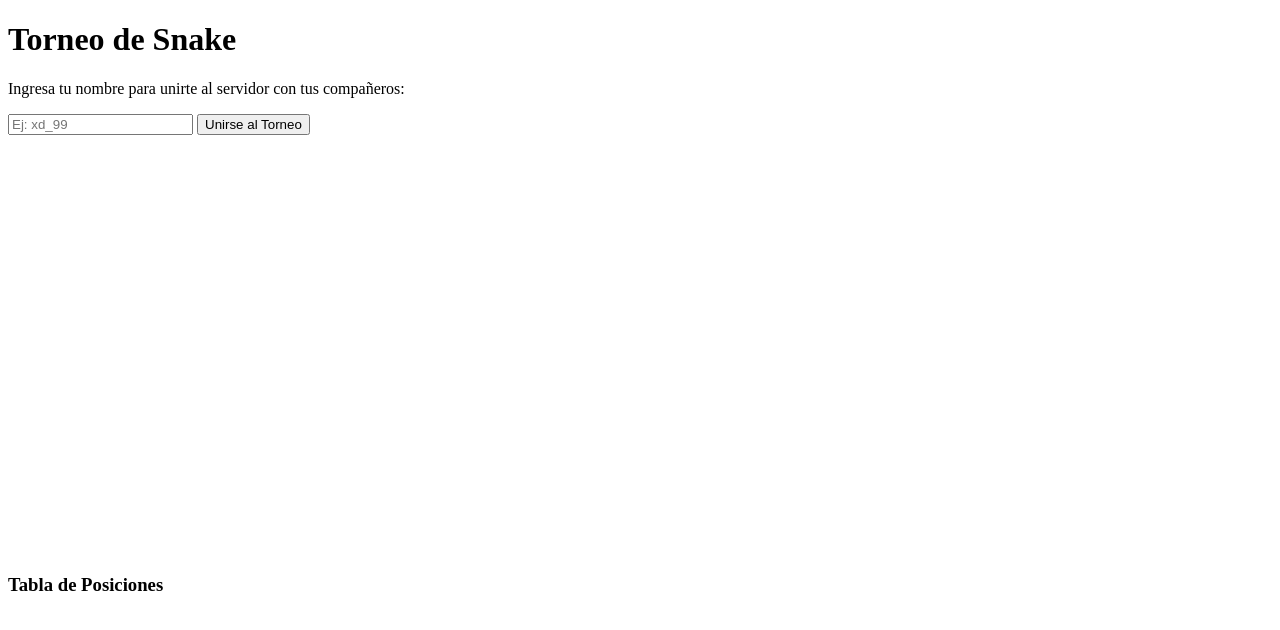
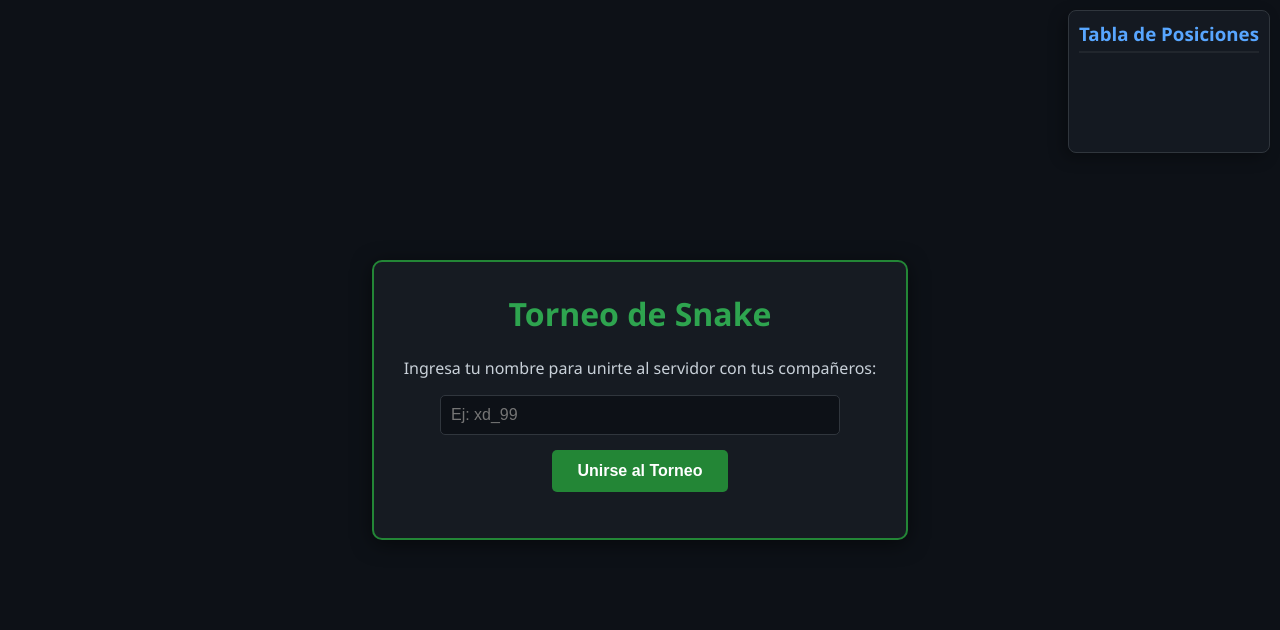
Before and after one commit to AlberttMora/torneo-snake, a website: page public/index.html in a window 1280 px wide. Drawn offline with nearby package versions, Linux system fonts and the light colour scheme; no server answers.

Commit message:
Vuelven los estilos

```diff
--- a/public/css/styles.css
+++ b/public/css/styles.css
@@ -1,3 +1,141 @@
+/* Configuración General de la pantalla */
+body {
+    margin: 0;
+    padding: 0;
+    background-color: #0d1117;
+    color: #c9d1d9;
+    font-family: 'Segoe UI', Tahoma, Geneva, Verdana, sans-serif;
+    display: flex;
+    justify-content: center;
+    align-items: center;
+    height: 100vh;
+    overflow: hidden;
+}
+
+/* Control de pantallas activas/ocultas */
+.pantalla {
+    display: none;
+}
+.pantalla.active {
+    display: flex;
+    justify-content: center;
+    align-items: center;
+}
+
+/* Tarjeta del Lobby */
+.tarjeta-lobby {
+    background-color: #161b22;
+    padding: 30px;
+    border-radius: 10px;
+    border: 2px solid #238636;
+    text-align: center;
+    box-shadow: 0 4px 20px rgba(0, 0, 0, 0.5);
+}
+
+.tarjeta-lobby h1 {
+    color: #2ea44f;
+    margin-top: 0;
+}
+
+input {
+    padding: 10px;
+    width: 80%;
+    border-radius: 5px;
+    border: 1px solid #30363d;
+    background-color: #0d1117;
+    color: white;
+    font-size: 16px;
+    margin-bottom: 15px;
+}
+
+button {
+    background-color: #238636;
+    color: white;
+    border: none;
+    padding: 12px 25px;
+    font-size: 16px;
+    font-weight: bold;
+    border-radius: 5px;
+    cursor: pointer;
+    transition: background 0.2s;
+}
+
+button:hover {
+    background-color: #2ea44f;
+}
+
+button:disabled {
+    background-color: #21262d;
+    color: #8b949e;
+    cursor: not-allowed;
+}
+
+/* El lienzo del juego (Culebrita) */
+canvas {
+    border: 4px solid #30363d;
+    background-color: #000;
+    box-shadow: 0 0 20px rgba(46, 164, 79, 0.3);
+    max-width: 95%;
+    height: auto;
+    display: block;
+    margin: 10px auto;
+    touch-action: none;
+}
+
+/* Tabla de Posiciones flotante */
+#panel-ranking {
+    position: fixed !important;
+    top: 10px !important;
+    right: 10px !important;
+    background-color: rgba(22, 27, 34, 0.95) !important;
+    border: 1px solid #30363d !important;
+    padding: 10px !important;
+    border-radius: 8px !important;
+    width: 180px !important;
+
+    /* Forzamos el tamaño para móviles */
+    height: auto !important;
+    max-height: 25vh !important;
+
+    box-shadow: -5px 5px 15px rgba(0,0,0,0.3) !important;
+
+    display: flex !important;
+    flex-direction: column !important;
+}
+
+
+#panel-ranking h3 {
+    margin-top: 0;
+    border-bottom: 2px solid #21262d;
+    padding-bottom: 5px;
+    color: #58a6ff;
+    text-align: center;
+    flex-shrink: 0;       /* Título se mantiene arriba */
+}
+
+#lista-ranking {
+    padding-left: 20px !important;
+    margin: 10px 0 !important;
+    flex-grow: 1 !important;
+    min-height: 50px !important;
+    overflow-y: auto !important; /* Aquí es donde el scroll debe aparecer */
+    padding-right: 5px !important;
+    scrollbar-width: thin !important;
+}
+
+#lista-ranking li {
+    padding: 5px 0;
+    font-size: 14px;
+    border-bottom: 1px solid #21262d;
+}
+
+/* Asegurar que el botón dentro del panel se mantenga abajo */
+#panel-ranking button {
+    margin-top: auto;     /* Empuja el botón al final del contenedor */
+    width: 100%;
+    flex-shrink: 0;       /* Evita que el botón se encoja */
+}
+
 /* [AM] Modal de la pregunta al comer manzana */
 .modal-overlay {
     display: none;
```
